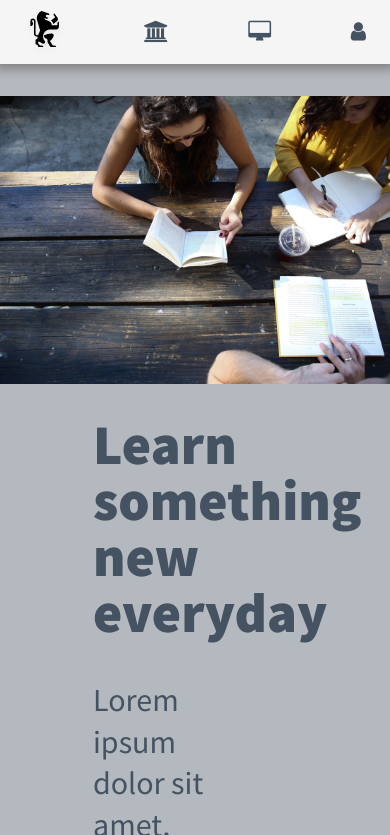
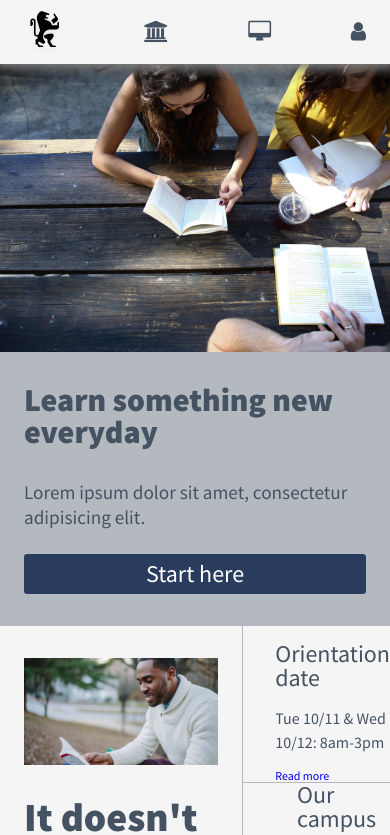
Before and after one commit to anikakis/colmar, a plain HTML site: page index.html in a window 390 px wide. Shown: the top 835 px of the page. Drawn offline with Linux system fonts and the light colour scheme.

Commit message:
Finish banner

```diff
--- a/resources/css/style.css
+++ b/resources/css/style.css
@@ -413,7 +413,7 @@ header .logo {
 .banner .imagecontainer1 {
   width: 100%;
   overflow: hidden;
-  /*padding: 2rem 1.5rem;*/
+  padding: 0 0 2rem 0;
 }
 
 .banner .imagecontainer1 img {
@@ -422,4 +422,32 @@ header .logo {
   display: block;
 }
 
+.learn {
+  width: 100%;
+  margin-right: 0;
+  margin-left: 0;
 }
+
+.learn h1 {
+  font-size: 2rem;
+  padding: 0 1.5rem;
+}
+
+.learn h2 {
+  font-size: 1.2rem;
+  margin: 2rem 0 1.5rem 0;
+  padding: 0 1.5rem;
+  line-height: 1.3;
+}
+
+.learn .start {
+  background-color: #293c5d;
+  max-width: 25rem;
+  text-align: center;
+  padding: 0.5rem;
+  border-radius: 3px;
+  transition: all 400ms ease-in-out 20ms;
+  margin: 0 1.5rem 2rem 1.5rem;
+}
+
+}
```
